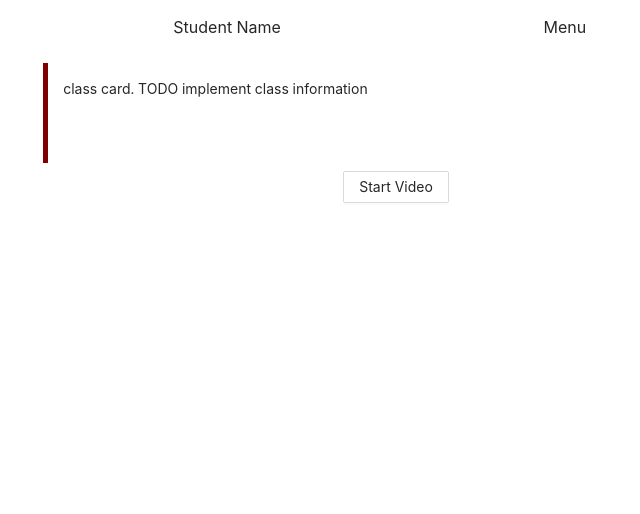
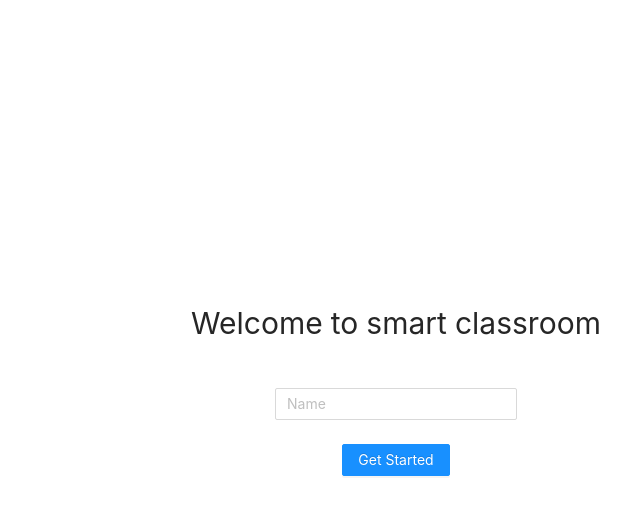
Before and after one commit to ziw/classroom-emotion-student-client, a React (Create React App) app: page / in a window 1280 px wide. Shown: the top 514 px of the page, without its empty margins (244-884 px from the left). Built offline with nearby package versions, Linux system fonts and the light colour scheme.

Commit message:
integrate PR by @QueenieLiuuu. send username in image upload request

```diff
--- a/package.json
+++ b/package.json
@@ -9,7 +9,8 @@
     "antd": "^4.3.2",
     "react": "^16.13.1",
     "react-dom": "^16.13.1",
-    "react-scripts": "3.4.1"
+    "react-scripts": "3.4.1",
+    "recoil": "^0.0.10"
   },
   "scripts": {
     "start": "react-scripts start",
--- a/src/App.js
+++ b/src/App.js
@@ -1,11 +1,20 @@
 import React from 'react';
 import StudentDashboard from './components/StudentDashboard';
 import './App.css';
+import UserLogin from './components/UserLogin';
+import { useRecoilValue } from 'recoil';
+import { authState } from './utils';
 
 function App() {
+  const authenticated = useRecoilValue(authState);
+
   return (
     <div className="App">
-      <StudentDashboard />
+      {
+        authenticated ?
+          <StudentDashboard /> :
+          <UserLogin />
+      }
     </div>
   );
 }
--- /dev/null
+++ b/src/components/Authorize.js
@@ -0,0 +1,15 @@
+import React from 'react';
+
+function Authorize() {
+  return (
+    <div>
+      <hr/>
+        <h4 style={{ 'font-weight':'bold'}}>
+          We only collect your face data for anonymous sentimental anaysis and will strictly abide by the principle confidentially
+        </h4>
+      <hr/>
+    </div>
+  );
+}
+
+export default Authorize;
--- a/src/components/ClassCard.js
+++ b/src/components/ClassCard.js
@@ -1,12 +1,32 @@
 import React from 'react';
 import './ClassCard.css';
+import { Card, Avatar } from 'antd';
+import { useRecoilValue } from 'recoil';
+import { authState } from '../utils';
+
+const { Meta } = Card;
 
 function ClassCard() {
+
+  const username = useRecoilValue(authState);
+
   return (
-    <div className="class-card">
-      class card.
-      TODO implement class information
+    <div>
+      <Card
+        style={{ marginTop: 30, marginBottom: 30, borderLeft: 'solid rgb(0, 128, 32)'}}
+        >
+        <Meta
+          avatar={<Avatar src="https://zos.alipayobjects.com/rmsportal/ODTLcjxAfvqbxHnVXCYX.png" />}
+          title={username}
+        />
+        <hr></hr>
+        <Meta
+          title="Internet of Things"
+          description="5:30 PM - 9:30 PM"
+        />
+      </Card>
     </div>
+
   )
 }
 
--- a/src/components/StudentDashboard.js
+++ b/src/components/StudentDashboard.js
@@ -1,17 +1,21 @@
 import React from 'react';
 import RecordingWrapper from './recording/RecordingWrapper';
 import ClassCard from './ClassCard';
-import ClassStudentInfoHeaderCard from './StudentInfoHeader';
 import { Space } from 'antd';
 import './StudentDashboard.css'
+import { useRecoilValue } from 'recoil';
+import { authState } from '../utils';
 
 function StudentDashboard() {
+
+  const username = useRecoilValue(authState);
+
   return (
     <div className="student-dashboard">
       <Space direction="vertical">
-        <ClassStudentInfoHeaderCard />
+        {/* <ClassStudentInfoHeaderCard /> */}
         <ClassCard />
-        <RecordingWrapper />
+        <RecordingWrapper username={username} />
       </Space>
     </div>
   );
--- a/src/components/StudentInfoHeader.js
+++ b/src/components/StudentInfoHeader.js
@@ -1,16 +1,18 @@
 import React from 'react';
 import { Row, Col } from 'antd';
+import { Button } from 'antd';
+import { useRecoilValue } from 'recoil';
 import './StudentInfoHeader.css';
+import { authState } from '../utils';
 
 function StudentInfoHeader() {
-  //TODO Implement Header
+
+  const username = useRecoilValue(authState);
+
   return (
     <Row className="student-info-header">
       <Col span={12}>
-        Student Name
-      </Col>
-      <Col span={12}>
-        Menu
+        {username}
       </Col>
     </Row>
   )
--- /dev/null
+++ b/src/components/UserLogin.js
@@ -0,0 +1,45 @@
+import React from "react";
+import { useSetRecoilState } from 'recoil';
+import { Form, Input, Button } from "antd";
+import { authState } from "../utils";
+
+export default function UserApp() {
+
+  const authenticate = useSetRecoilState(authState);
+  const submit = ({ username }) => {
+    authenticate(username);
+  };
+
+  const layout = {
+    labelCol: { span: 0 },
+    wrapperCol: { span: 24 },
+  };
+  const tailLayout = {
+    wrapperCol: { offset: 4, span: 16 },
+  };
+
+  return (
+    <>
+        <div style={{ fontSize: '30px', marginBottom: '40px' }}>
+            Welcome to smart classroom
+        </div>
+        <Form
+            {...layout}
+            name="basic"
+            initialValues={{ remember: true }}
+            onFinish={ submit }>
+            <Form.Item
+                name="username"
+                rules={[{ required: true, message: "Please input your Name!" }]}>
+                <Input placeholder="Name" />
+            </Form.Item>
+
+            <Form.Item {...tailLayout}>
+                <Button type="primary" htmlType="submit">
+                Get Started
+                </Button>
+            </Form.Item>
+        </Form>
+    </>
+  );
+}
--- a/src/components/recording/RecordingWrapper.js
+++ b/src/components/recording/RecordingWrapper.js
@@ -2,6 +2,7 @@ import React from 'react';
 import { Button } from 'antd';
 import './RecordingWrapper.css';
 import { uploadSnapshot } from '../../utils';
+import Authorize from '../Authorize';
 
 export default class RecordingWrapper extends React.Component {
 
@@ -34,7 +35,7 @@ export default class RecordingWrapper extends React.Component {
         this.videoPlayer.current,
         0, 0, this.state.canvasDimension.w, this.state.canvasDimension.h
       );
-      uploadSnapshot(this.stagingCanvas.current.toDataURL());
+      uploadSnapshot(this.stagingCanvas.current.toDataURL(), this.props.username);
     }, interval);
   }
 
@@ -66,6 +67,7 @@ export default class RecordingWrapper extends React.Component {
 
     return (
       <div className="recording-wrapper__video-section">
+        <Authorize />
         <Button onClick={this.toggleRecording.bind(this)}>
           {this.state.recording ? 'Stop Video' : 'Start Video'}
         </Button>
--- a/src/index.js
+++ b/src/index.js
@@ -2,10 +2,11 @@ import React from 'react';
 import ReactDOM from 'react-dom';
 import './index.css';
 import App from './App';
+import { RecoilRoot } from 'recoil';
 
 ReactDOM.render(
-  <React.StrictMode>
-    <App />
-  </React.StrictMode>,
+    <RecoilRoot>
+      <App />
+    </RecoilRoot>,
   document.getElementById('root')
 );
--- a/src/utils/index.js
+++ b/src/utils/index.js
@@ -1 +1,7 @@
+import { atom } from 'recoil';
 export * from './restUtils';
+
+export const authState = atom({
+  key: 'authentication',
+  default: '',
+});
--- a/src/utils/restUtils.js
+++ b/src/utils/restUtils.js
@@ -5,10 +5,12 @@ const BASE_URL = process.env.NODE_ENV === 'development' ?
 /**
  * Upload a recording snapshot image
  * @param {string} dataUrl the image dataUrl to send
+ * @param {string} username the current username
  */
-export function uploadSnapshot(dataUrl) {
+export function uploadSnapshot(dataUrl, username) {
   const body = new FormData();
   body.append('imageData', dataUrl);
+  body.append('username', username);
 
   fetch(`${BASE_URL}/image/upload`, {
     method: 'POST',
```
Also changed, not shown: 1 other file (tests, documents, lock files or other folders).
